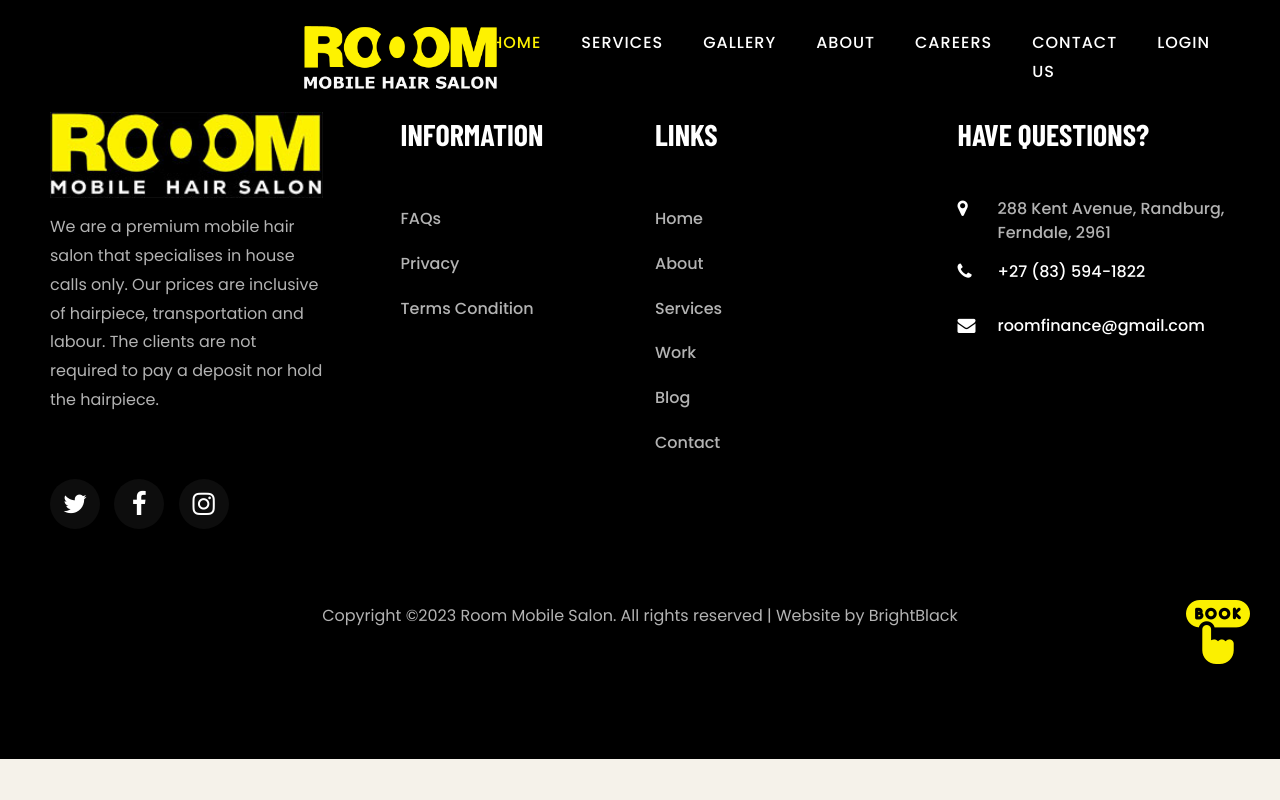
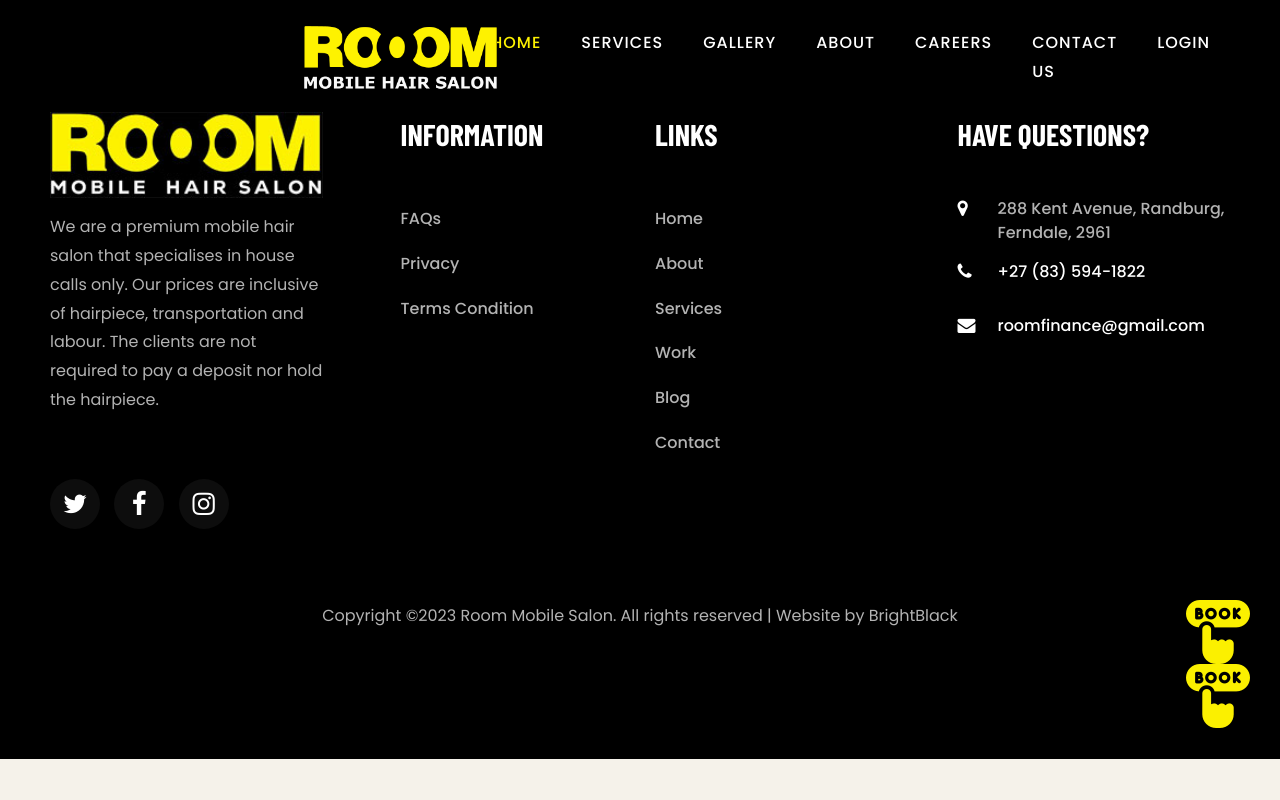
Before and after one commit to BblackConcultants/rooom-mobile-salon, a CodeIgniter 4 app: template app/Views/innerpages/template.php in a window 1280 px wide. Run offline with PHP 8.4 and a stand-in for CodeIgniter, Linux system fonts and the light colour scheme; the template is opened without the code that fills it, so the values that code supplies are empty; some libraries are stand-ins or nearby versions; some web fonts are replaced.

Commit message:
header changes

```diff
--- a/app/Views/innerpages/header.php
+++ b/app/Views/innerpages/header.php
@@ -75,7 +75,7 @@
     }
 </style>
 <ul class="navbar-right">
- <li><a href="mailto:info@uniflexprojects.co.za" target="_blank"><i class="fa fa-envelope" style="color: #f37421;"></i></a></li><a href="mailto:info@uniflexprojects.co.za" target="_blank">
- <!-- phone --></a><li><a href="javascript:void(0);"  target="_blank"></a><a href="tel:27630717010"><img src="assets/images/booking.png" alt="" style="width:;"></a></li><!-- twitter -->
 
+<li><a href="tel:27630717010"><img src="assets/images/booking.png" alt="" style="width:;"></a></li>
+<li><a href="tel:27630717010"><img src="assets/images/booking.png" alt="" style="width:;"></a></li>
 </ul>
```
